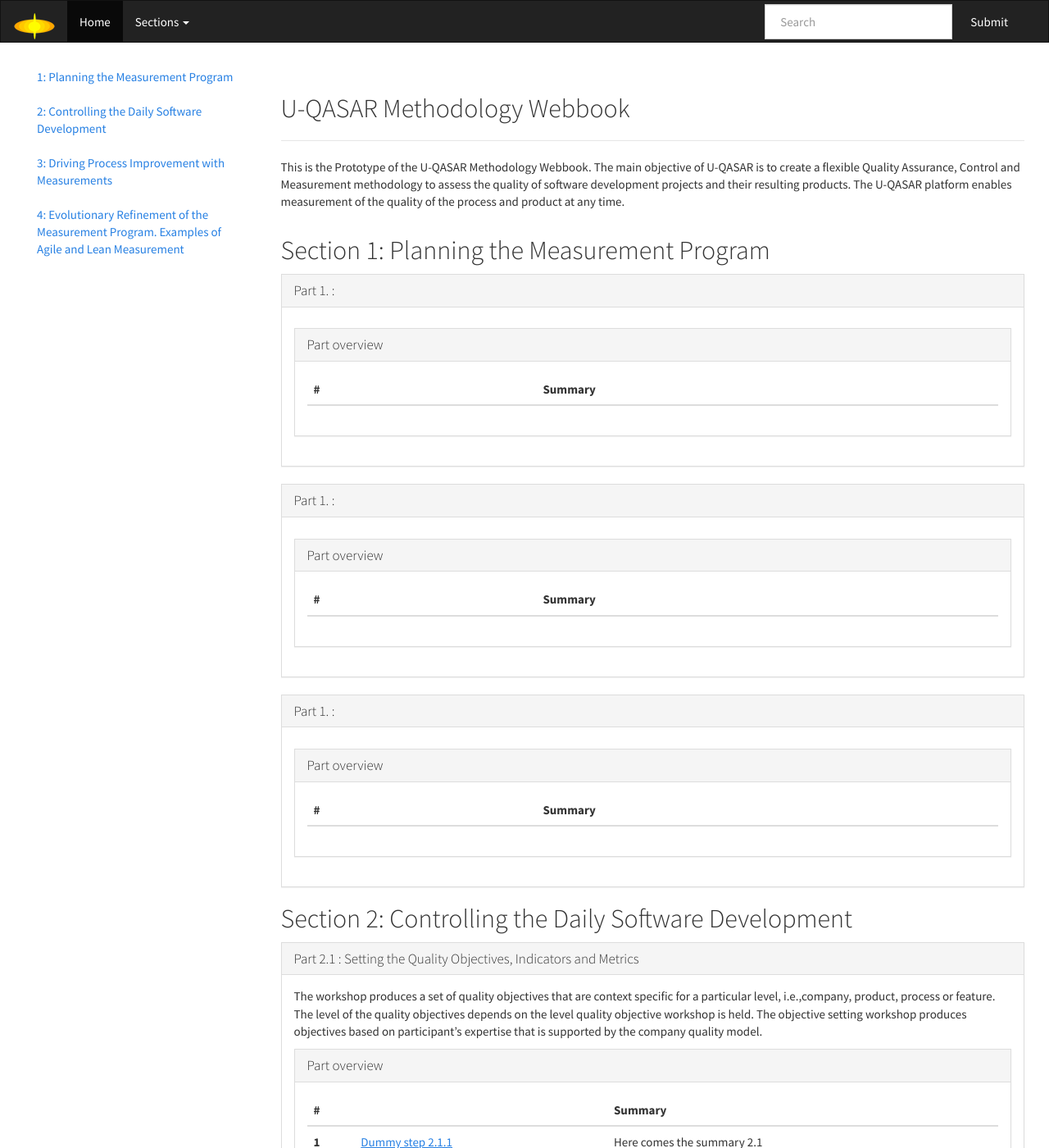
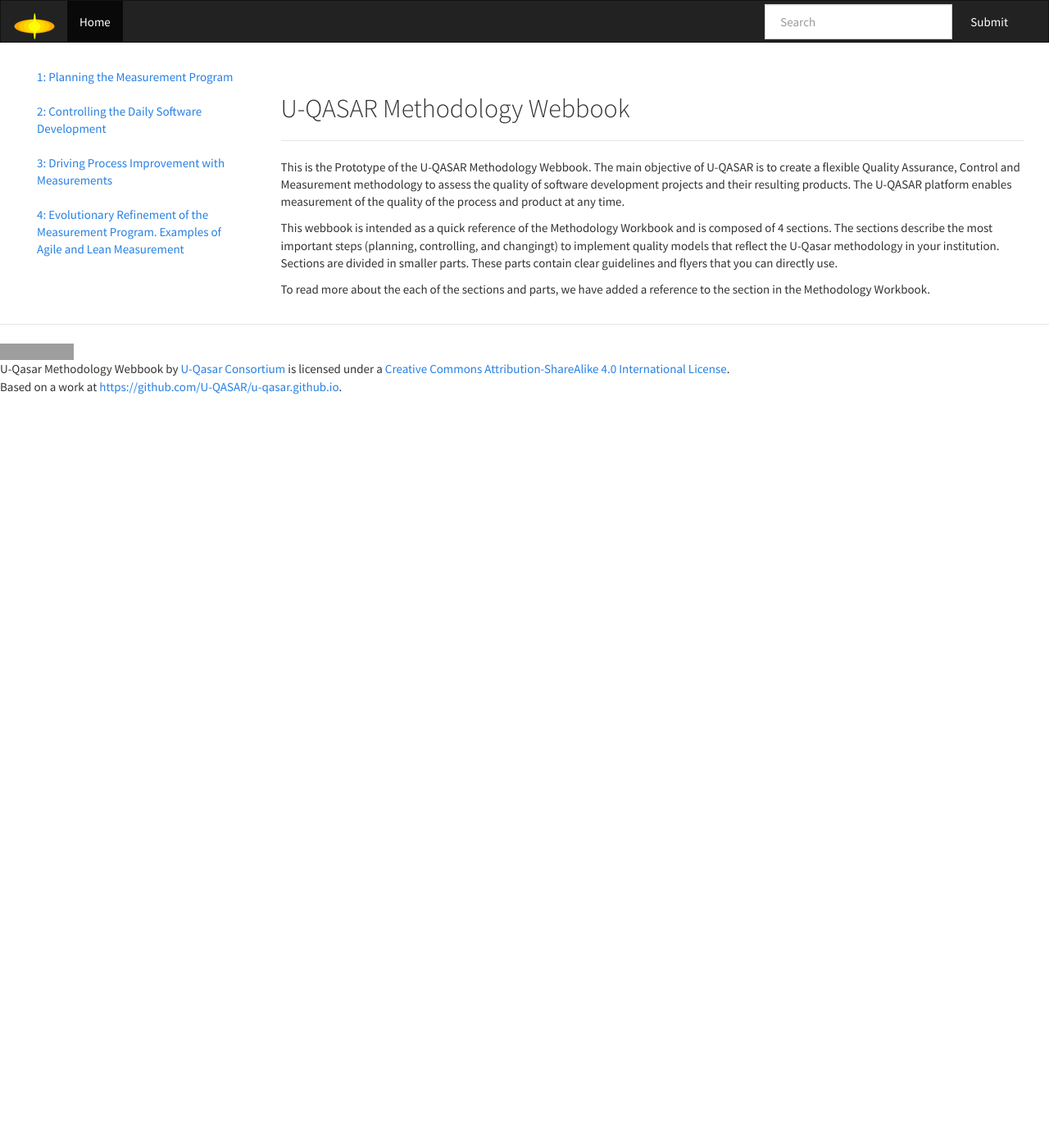
Before and after one commit to U-QASAR/u-qasar.github.io, a Jekyll site: the page built from index.html, in a window 1280 px wide and 1400 px high. Shown: the whole window at 82% size. Built offline with Jekyll 4.4.1, drawn with Linux system fonts in a browser that asks for light colours; nearby versions of some CDN libraries; some of the changed text lies outside the part shown; grey boxes are pictures that could not be loaded.

Commit message:
Simplified left-hand side menu and index page

```diff
--- a/_includes/header.html
+++ b/_includes/header.html
@@ -17,15 +17,7 @@
         <!-- Collect the nav links, forms, and other content for toggling -->
         <div class="collapse navbar-collapse" id="bs-example-navbar-collapse-1">
             <ul class="nav navbar-nav">
-                <li class="active"><a href="#">Home<span class="sr-only">(current)</span></a></li>
-                <li class="dropdown">
-                    <a href="#" class="dropdown-toggle" data-toggle="dropdown" role="button" aria-haspopup="true" aria-expanded="false">Sections <span class="caret"></span></a>
-                    <ul class="dropdown-menu">
-                        <li><a href="#">Section 1</a></li>
-                        <li><a href="#">Section 2</a></li>
-                        <li><a href="#">Section 3</a></li>
-                    </ul>
-                </li>
+                <li class="active"><a href="/">Home</a></li>
             </ul>
             <form class="navbar-form navbar-right" role="search">
                 <div class="form-group">
--- a/_includes/toc.html
+++ b/_includes/toc.html
@@ -1,14 +1,7 @@
 <nav class="bs-docs-sidebar">
     <ul class="nav bs-docs-sidenav">
     {% for section in site.data.sections %}
-        <li><a class="dropdown-toggle" data-toggle="dropdown" href="">{{ section.order }}: {{section.title}}</a>
-            <ul class="dropdown-menu" class="nav bs-docs-sidenav">
-                {% capture this_section %}section{{ section.order }}{% endcapture %}
-                {% assign section_data = site.data.[this_section] %}
-                {% for part in section_data %}
-                <li><a href="">{{section.order}}.{{part.order}} {{part.title}}</a></li>
-            {% endfor %}
-            </ul>
+        <li><a href="/section{{ section.order}}/">{{ section.order }}: {{section.title}}</a>
         </li>
     {% endfor %}
     </ul>
--- a/index.html
+++ b/index.html
@@ -16,61 +16,12 @@
                     Control and Measurement methodology to assess the quality of software
                     development projects and their resulting products. The U-QASAR platform
                     enables measurement of the quality of the process and product at any time.</p>
+                <p>This webbook is intended as a quick reference of the Methodology Workbook and is composed of 4 sections. The sections describe the most important steps (planning, controlling, and changingt) to implement quality models that reflect the U-Qasar methodology in your institution. Sections are divided in smaller parts. These parts contain clear guidelines and flyers that you can directly use.
+                </p>
+                <p>To read more about the each of the sections and parts, we have added a reference to the section in the Methodology Workbook.
+                </p>
             </section>
         </div>
     </div>
 
 </section>
-
-{% for section in site.data.sections %}
-<h2>Section {{ section.order }}: {{ section.title }}</h2>
-{% capture this_section %}section{{ section.order }}{% endcapture %}
-{% assign section_data = site.data.[this_section] %}
-{% for part in section_data %}
-<section>
-    <div class="panel panel-default">
-        <div class="panel-heading">
-            <h3 class="panel-title">Part {{ section.order }}.{{  part.order  }} : {{  part.title  }}</h3>
-        </div>
-        <div class="panel-body">
-            <p>
-                {{  part.summary  }}
-            </p>
-            <div class="panel panel-default">
-                <div class="panel-heading">
-                    <h4 class="panel-title">Part overview</h4>
-                </div>
-                <div class="panel-body">
-                    <table class="table">
-                        <thead>
-                            <tr>
-                                <th>#</th>
-                                <th>{{ part.subparts }}</th>
-                                <th>Summary</th>
-                            </tr>
-                        </thead>
-                        <tbody>
-                            {% capture this_part %}part{{ section.order }}{{ part.order }}{% endcapture %}
-                            {% if site.[this_part] %}{% comment %} Remember to define the collection in _config.yml! {% endcomment %}
-                            {% assign steps = site.[this_part] | sort: 'order' %}
-                            {% for step in steps %}
-                            <tr>
-                                <th scope="row">{{ step.order }}</th>
-                                <td><a href="./{{ step.url }}">{{ step.title }}</a></td>
-                                <td>{{ step.summary }}</td>
-                            </tr>
-                            {% endfor %}
-                            {% endif %}
-                        </tbody>
-                    </table>
-                </div>
-            </div>
-        </div>
-    </div>
-</section>
-{% endfor %}
-{% endfor %}
-
-<h2>Section 2: Controlling the Daily Software Development </h2>
-<h2>Section 3: Driving Process Improvement with Measurements</h2>
-<h2>Section 4: Evolutionary Refinement of the Measurement Program: Examples of Agile and Lean Measurement</h2>
```
